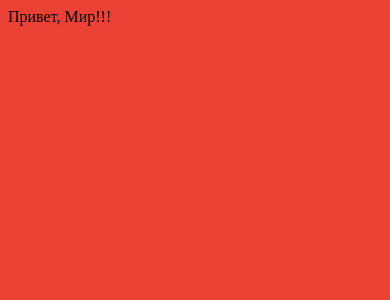
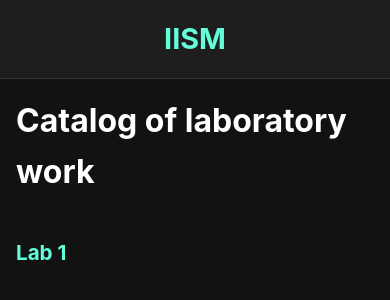
Before and after one commit to Gennadyy7/iism, a Django app: page / in a window 390 px wide. Shown: the top 300 px of the page. Run offline with Django 5.2, Linux system fonts and the light colour scheme.

Commit message:
A working frame

```diff
--- a/iism/static/css/styles.css
+++ b/iism/static/css/styles.css
@@ -1,3 +1,116 @@
+:root {
+    --bg-primary: #121212;
+    --bg-secondary: #1e1e1e;
+    --bg-card: #252525;
+    --text-primary: #ffffff;
+    --text-secondary: #b3b3b3;
+    --accent: #64ffda;
+    --border: #333333;
+    --hover: #2a2a2a;
+}
+
+* {
+    margin: 0;
+    padding: 0;
+    box-sizing: border-box;
+}
+
 body {
-    background-color: #eb4034;
+    font-family: -apple-system, BlinkMacSystemFont, 'Segoe UI', Roboto, Oxygen, Ubuntu, Cantarell, sans-serif;
+    background-color: var(--bg-primary);
+    color: var(--text-primary);
+    line-height: 1.6;
+    min-height: 100vh;
 }
+
+.header {
+    background-color: var(--bg-secondary);
+    border-bottom: 1px solid var(--border);
+    padding: 1rem 2rem;
+    position: sticky;
+    top: 0;
+    z-index: 100;
+}
+
+.header-content {
+    max-width: 1200px;
+    margin: 0 auto;
+    display: flex;
+    justify-content: space-between;
+    align-items: center;
+}
+
+.header-title {
+    font-size: 1.8rem;
+    font-weight: 700;
+    color: var(--accent);
+    text-decoration: none;
+    transition: color 0.2s ease;
+}
+
+.header-title:hover {
+    color: #4fe0c4;
+}
+
+main {
+    max-width: 1200px;
+    margin: 2rem auto;
+    padding: 0 2rem;
+    min-height: calc(100vh - 120px);
+}
+
+.lab-list {
+    margin-top: 2rem;
+    display: flex;
+    flex-direction: column;
+    gap: 0.5rem;
+}
+
+.lab-link {
+    color: var(--accent);
+    text-decoration: none;
+    font-size: 1.1rem;
+    padding: 0.5rem 0;
+    transition: color 0.2s ease;
+    display: inline-block;
+    width: fit-content;
+}
+
+.lab-link:hover {
+    color: #4fe0c4;
+    text-decoration: underline;
+}
+
+@media (max-width: 768px) {
+    .header {
+        padding: 1rem;
+    }
+
+    .header-content {
+        flex-direction: column;
+        gap: 1rem;
+        text-align: center;
+    }
+
+    main {
+        padding: 0 1rem;
+        margin: 1rem auto;
+    }
+}
+
+::-webkit-scrollbar {
+    width: 8px;
+}
+
+::-webkit-scrollbar-track {
+    background: var(--bg-primary);
+}
+
+::-webkit-scrollbar-thumb {
+    background: var(--border);
+    border-radius: 4px;
+}
+
+::-webkit-scrollbar-thumb:hover {
+    background: var(--accent);
+}
--- a/iism/templates/index.html
+++ b/iism/templates/index.html
@@ -2,10 +2,20 @@
 
 {% load static %}
 
-{% block title %}Lab Catalog{% endblock %}
+{% block title %}IISM Catalog{% endblock %}
 
 {% block content %}
-    <div>
-        Привет, Мир!!!
-    </div>
+    <h1>Catalog of laboratory work</h1>
+
+    {% if lab_apps %}
+        <div class="lab-list">
+            {% for lab in lab_apps %}
+                <a href="{{ lab.url }}" class="lab-link">
+                    <h3>{{ lab.display_name }}</h3>
+                </a>
+            {% endfor %}
+        </div>
+    {% else %}
+        <p>Пока нет доступных лабораторных работ.</p>
+    {% endif %}
 {% endblock %}
--- a/iism/templates/layout.html
+++ b/iism/templates/layout.html
@@ -8,6 +8,12 @@
     <link type="text/css" href="{% static 'css/styles.css' %}" rel="stylesheet"/>
 </head>
 <body>
+    <header class="header">
+        <div class="header-content">
+            <a href="{% url 'index' %}" class="header-title">IISM</a>
+        </div>
+    </header>
+
     <main>
         {% block content %}{% endblock %}
     </main>
--- a/iism/urls.py
+++ b/iism/urls.py
@@ -24,7 +24,7 @@ from iism.views import IndexView
 urlpatterns = [
     path("admin/", admin.site.urls),
     path("", IndexView.as_view(), name="index"),
-    path("", include("lab1.urls")),
+    path("lab1/", include("lab1.urls")),
 ]
 
 if settings.DEBUG:
--- a/iism/views.py
+++ b/iism/views.py
@@ -1,5 +1,42 @@
+from django.conf import settings
+from django.urls import NoReverseMatch, reverse
 from django.views.generic import TemplateView
 
 
 class IndexView(TemplateView):
     template_name = 'index.html'
+
+    @staticmethod
+    def get_lab_apps():
+        """
+        Dynamically discovers lab applications and their index URLs.
+        Lab apps must follow naming convention: 'lab' + number (e.g., 'lab1', 'lab2')
+        Each lab app must have 'index' named URL pattern.
+        """
+        lab_apps = []
+        print(f'{settings.INSTALLED_APPS=}')
+        for app_name in settings.INSTALLED_APPS:
+            if app_name.startswith('lab'):
+                try:
+                    lab_number = int(app_name.replace('lab', ''))
+                    display_name = f"Lab {lab_number}"
+                except ValueError:
+                    display_name = app_name
+                print(f'{display_name=}')
+                try:
+                    url = reverse(f"{app_name}:index")
+                    lab_apps.append({
+                        'name': app_name,
+                        'display_name': display_name,
+                        'url': url
+                    })
+                except NoReverseMatch as e:
+                    print(f'{e=}')
+                    continue
+        print(f'{lab_apps=}')
+        return sorted(lab_apps, key=lambda x: x['name'])
+
+    def get_context_data(self, **kwargs):
+        context = super().get_context_data(**kwargs)
+        context['lab_apps'] = self.get_lab_apps()
+        return context
--- a/lab1/urls.py
+++ b/lab1/urls.py
@@ -1,2 +1,9 @@
+from django.urls import path
+
+from lab1.views import Lab1View
+
+app_name = 'lab1'
+
 urlpatterns = [
+    path('', Lab1View.as_view(), name='index'),
 ]
--- /dev/null
+++ b/lab1/views.py
@@ -0,0 +1,5 @@
+from django.views.generic import TemplateView
+
+
+class Lab1View(TemplateView):
+    template_name = 'index.html'
```
Also changed, not shown: 1 other file.
